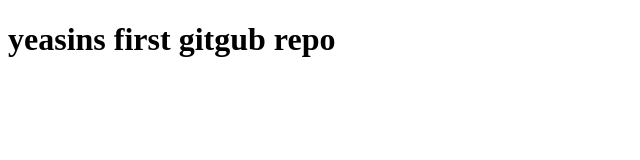
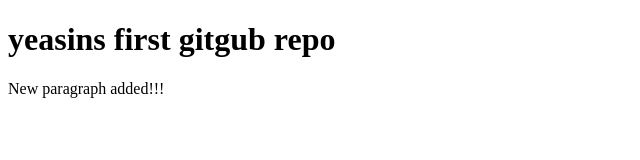
Before and after one commit to ifadAhmedYeasin/my-first-github-repo, a plain HTML site: page index.html in a window 1280 px wide. Shown: the whole page, without its empty margins (0-640 px from the left). Drawn offline with Linux system fonts and the light colour scheme.

Commit message:
doing another commit

```diff
--- a/index.html
+++ b/index.html
@@ -7,5 +7,6 @@
 </head>
 <body>
     <h1>yeasins first gitgub repo</h1>
+    <p>New paragraph added!!!</p>
 </body>
 </html>
```
